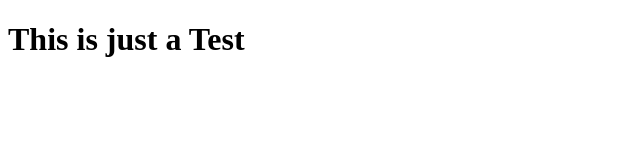
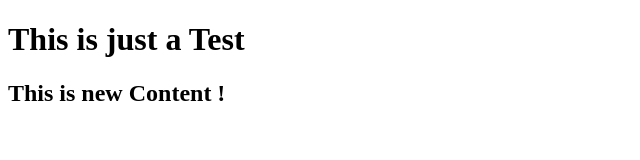
Before and after one commit to abdanfx/html-test, a plain HTML site: page index.html in a window 1280 px wide. Shown: the whole page, without its empty margins (0-640 px from the left). Drawn offline with Linux system fonts and the light colour scheme.

Commit message:
Updated index.html with new content

```diff
--- a/index.html
+++ b/index.html
@@ -8,5 +8,6 @@
 </head>
 <body>
     <h1>This is just a Test</h1>
+    <h2>This is new Content !</h2>
 </body>
 </html>
```
